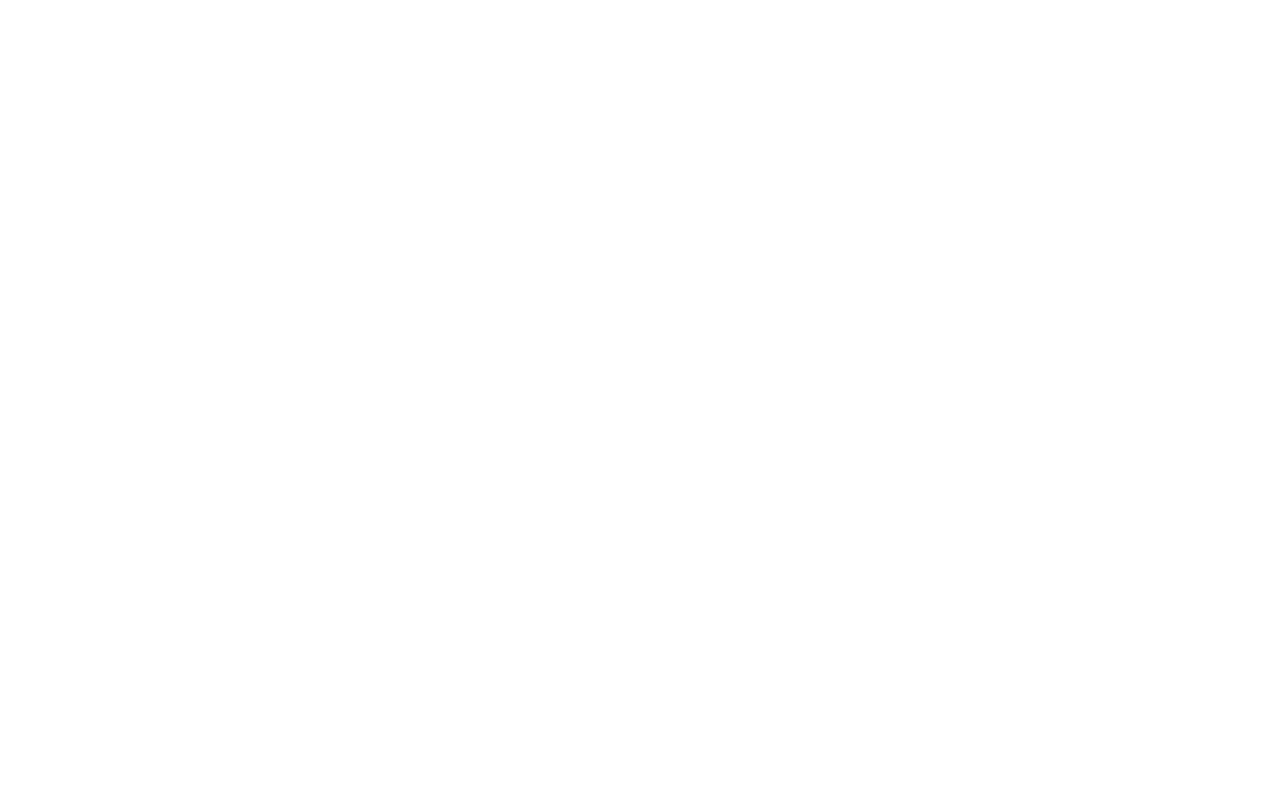
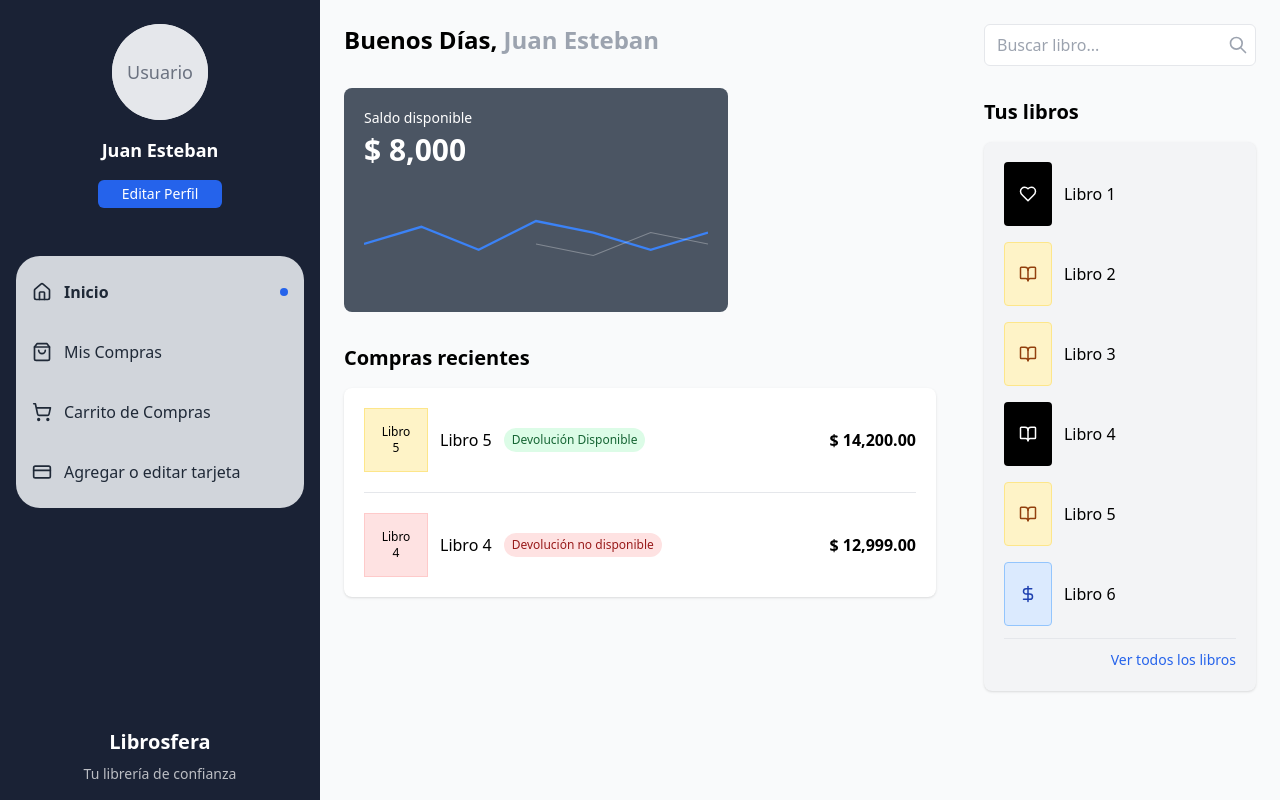
Before and after one commit to JerikH/librosfera, a React (Create React App) app in the folder Frontend/login-app/: page /Profile in a window 1280 px wide. Before the commit this address had no page. Built offline with nearby package versions, Linux system fonts and the light colour scheme.

Commit message:
UserProfile

```diff
--- a/Frontend/login-app/package.json
+++ b/Frontend/login-app/package.json
@@ -8,6 +8,7 @@
     "@testing-library/react": "^16.2.0",
     "@testing-library/user-event": "^13.5.0",
     "axios": "^1.8.4",
+    "lucide-react": "^0.487.0",
     "react": "^19.0.0",
     "react-dom": "^19.0.0",
     "react-router-dom": "^7.3.0",
--- a/Frontend/login-app/src/App.js
+++ b/Frontend/login-app/src/App.js
@@ -5,6 +5,7 @@
 import PasswordResetRequest from './components/PasswordRequestRecuperation';
 import PasswordResetPage from './components/ResetPassword';
 import WelcomePage from './components/Welcome';
+import UserProfile from './components/UserProfile'
 
 function App() {
   return (
@@ -19,6 +20,7 @@
         <Route path="/RequestChangePassword" element={<PasswordResetRequest />} />
         <Route path="/reset-password/:token" element={<PasswordResetPage />} />
         <Route path="/Welcome" element={<WelcomePage />} />
+        <Route path="/Profile" element={<UserProfile />} />
       </Routes>
     </Router>
   );
--- /dev/null
+++ b/Frontend/login-app/src/components/UserProfile.js
@@ -0,0 +1,191 @@
+import React from 'react';
+import { Home, ShoppingBag, ShoppingCart, CreditCard, BookOpen, Heart, DollarSign } from 'lucide-react';
+
+const UserProfile = () => {
+  return (
+    <div className="flex h-screen bg-[#f9fafb]">
+      {/* Left sidebar - Column 1 */}
+      <div className="w-[320px] bg-[#1a2235] text-white flex flex-col">
+        <div className="p-6 flex flex-col items-center">
+          <div className="rounded-full bg-gray-200 mb-4">
+            <div className="w-24 h-24 rounded-full bg-gray-200 flex justify-center items-center">
+              <span className="text-gray-500 text-lg">Usuario</span>
+            </div>
+          </div>
+          <h2 className="text-lg font-bold mb-2">Juan Esteban</h2>
+          <button className="mt-2 bg-blue-600 text-white py-1 px-6 rounded-md text-sm">
+            Editar Perfil
+          </button>
+        </div>
+
+        <div className="bg-gray-300 text-gray-800 mx-4 mt-6 rounded-3xl p-4">
+          <nav className="flex-1">
+            <ul className="space-y-5">
+              <li className="flex items-center py-2">
+                <Home size={20} className="mr-3" />
+                <span className="font-bold">Inicio</span>
+                <div className="ml-auto w-2 h-2 bg-blue-600 rounded-full"></div>
+              </li>
+              <li className="flex items-center py-2">
+                <ShoppingBag size={20} className="mr-3" />
+                <span>Mis Compras</span>
+              </li>
+              <li className="flex items-center py-2">
+                <ShoppingCart size={20} className="mr-3" />
+                <span>Carrito de Compras</span>
+              </li>
+              <li className="flex items-center py-2">
+                <CreditCard size={20} className="mr-3" />
+                <span>Agregar o editar tarjeta</span>
+              </li>
+            </ul>
+          </nav>
+        </div>
+
+        <div className="p-4 mt-auto">
+          <div className="flex justify-center mb-2">
+            <span className="text-xl font-bold">Librosfera</span>
+          </div>
+          <p className="text-center text-sm opacity-70">Tu librería de confianza</p>
+        </div>
+      </div>
+
+      {/* Main content - Using flex for the 2 remaining columns */}
+      <div className="flex-1 flex">
+        {/* Middle column - Column 2 (larger) */}
+        <div className="w-2/3 p-6">
+          <header className="mb-8">
+            <h1 className="text-2xl font-bold">Buenos Días, <span className="text-gray-400">Juan Esteban</span></h1>
+          </header>
+
+          {/* Balance Card - Credit card dimensions */}
+          <div className="bg-gray-600 text-white rounded-lg p-5 mb-8 w-96 h-56 flex flex-col justify-between">
+            <div>
+              <div className="text-sm">Saldo disponible</div>
+              <div className="text-3xl font-bold mt-1">$ 8,000</div>
+            </div>
+            <div className="h-24">
+              <svg viewBox="0 0 300 50" className="w-full h-full">
+                <path d="M0,25 L50,10 L100,30 L150,5 L200,15 L250,30 L300,15" fill="none" stroke="#3b82f6" strokeWidth="2" />
+                <path d="M150,25 L200,35 L250,15 L300,25" fill="none" stroke="#fff" strokeWidth="1" strokeOpacity="0.3" />
+              </svg>
+            </div>
+          </div>
+
+          {/* Recent Purchases */}
+          <div>
+            <h2 className="text-xl font-bold mb-4">Compras recientes</h2>
+            <div className="bg-white rounded-lg shadow p-5">
+              <div className="border-b pb-5 mb-5">
+                <div className="flex items-center justify-between">
+                  <div className="flex items-center">
+                    <div className="w-16 h-16 bg-amber-100 border border-amber-200 flex justify-center items-center mr-3 p-1">
+                      <div className="text-center text-xs">
+                        <div>Libro</div>
+                        <div>5</div>
+                      </div>
+                    </div>
+                    <div className="flex items-center">
+                      <div className="truncate max-w-[120px] mr-3">Libro 5</div>
+                      <span className="text-xs px-2 py-1 bg-green-100 text-green-800 rounded-full whitespace-nowrap">Devolución Disponible</span>
+                    </div>
+                  </div>
+                  <div className="font-bold">$ 14,200.00</div>
+                </div>
+              </div>
+
+              <div>
+                <div className="flex items-center justify-between">
+                  <div className="flex items-center">
+                    <div className="w-16 h-16 bg-red-100 border border-red-200 flex justify-center items-center mr-3 p-1">
+                      <div className="text-center text-xs">
+                        <div>Libro</div>
+                        <div>4</div>
+                      </div>
+                    </div>
+                    <div className="flex items-center">
+                      <div className="truncate max-w-[120px] mr-3">Libro 4</div>
+                      <span className="text-xs px-2 py-1 bg-red-100 text-red-800 rounded-full whitespace-nowrap">Devolución no disponible</span>
+                    </div>
+                  </div>
+                  <div className="font-bold">$ 12,999.00</div>
+                </div>
+              </div>
+            </div>
+          </div>
+        </div>
+
+        {/* Right column - Column 3 (smaller) */}
+        <div className="w-1/3 p-6">
+          <div className="mb-8">
+            {/* Search bar */}
+            <div className="relative mb-6">
+              <input
+                type="text"
+                placeholder="Buscar libro..."
+                className="w-full border rounded-md py-2 px-3 pr-8"
+              />
+              <button className="absolute right-2 top-1/2 transform -translate-y-1/2">
+                <svg xmlns="http://www.w3.org/2000/svg" className="h-5 w-5 text-gray-400" fill="none" viewBox="0 0 24 24" stroke="currentColor">
+                  <path strokeLinecap="round" strokeLinejoin="round" strokeWidth={2} d="M21 21l-6-6m2-5a7 7 0 11-14 0 7 7 0 0114 0z" />
+                </svg>
+              </button>
+            </div>
+          </div>
+
+            {/* Your Books */}
+            <div>
+              <h2 className="text-xl font-bold mb-4">Tus libros</h2>
+              <div className="bg-gray-100 rounded-lg shadow p-5 flex flex-col">
+                <div className="flex-grow overflow-auto" style={{ maxHeight: 'calc(100vh - 240px)' }}>
+                  <ul className="space-y-4">
+                    <li className="flex items-center">
+                      <div className="w-12 h-16 bg-black rounded flex justify-center items-center mr-3">
+                        <Heart size={18} className="text-white" />
+                      </div>
+                      <span>Libro 1</span>
+                    </li>
+                    <li className="flex items-center">
+                      <div className="w-12 h-16 bg-amber-100 border border-amber-200 rounded flex justify-center items-center mr-3">
+                        <BookOpen size={18} className="text-amber-800" />
+                      </div>
+                      <span>Libro 2</span>
+                    </li>
+                    <li className="flex items-center">
+                      <div className="w-12 h-16 bg-amber-100 border border-amber-200 rounded flex justify-center items-center mr-3">
+                        <BookOpen size={18} className="text-amber-800" />
+                      </div>
+                      <span>Libro 3</span>
+                    </li>
+                    <li className="flex items-center">
+                      <div className="w-12 h-16 bg-black rounded flex justify-center items-center mr-3">
+                        <BookOpen size={18} className="text-white" />
+                      </div>
+                      <span>Libro 4</span>
+                    </li>
+                    <li className="flex items-center">
+                      <div className="w-12 h-16 bg-amber-100 border border-amber-200 rounded flex justify-center items-center mr-3">
+                        <BookOpen size={18} className="text-amber-800" />
+                      </div>
+                      <span>Libro 5</span>
+                    </li>
+                    <li className="flex items-center">
+                      <div className="w-12 h-16 bg-blue-100 border border-blue-300 rounded flex justify-center items-center mr-3">
+                        <DollarSign size={18} className="text-blue-800" />
+                      </div>
+                      <span>Libro 6</span>
+                    </li>
+                  </ul>
+                </div>
+                <div className="pt-2 text-right border-t mt-3">
+                  <a href="#" className="text-blue-600 text-sm hover:underline">Ver todos los libros</a>
+                </div>
+              </div>
+            </div>
+        </div>
+      </div>
+    </div>
+  );
+};
+
+export default UserProfile;
```
Also changed, not shown: 1 other file (tests, documents, lock files or other folders).
